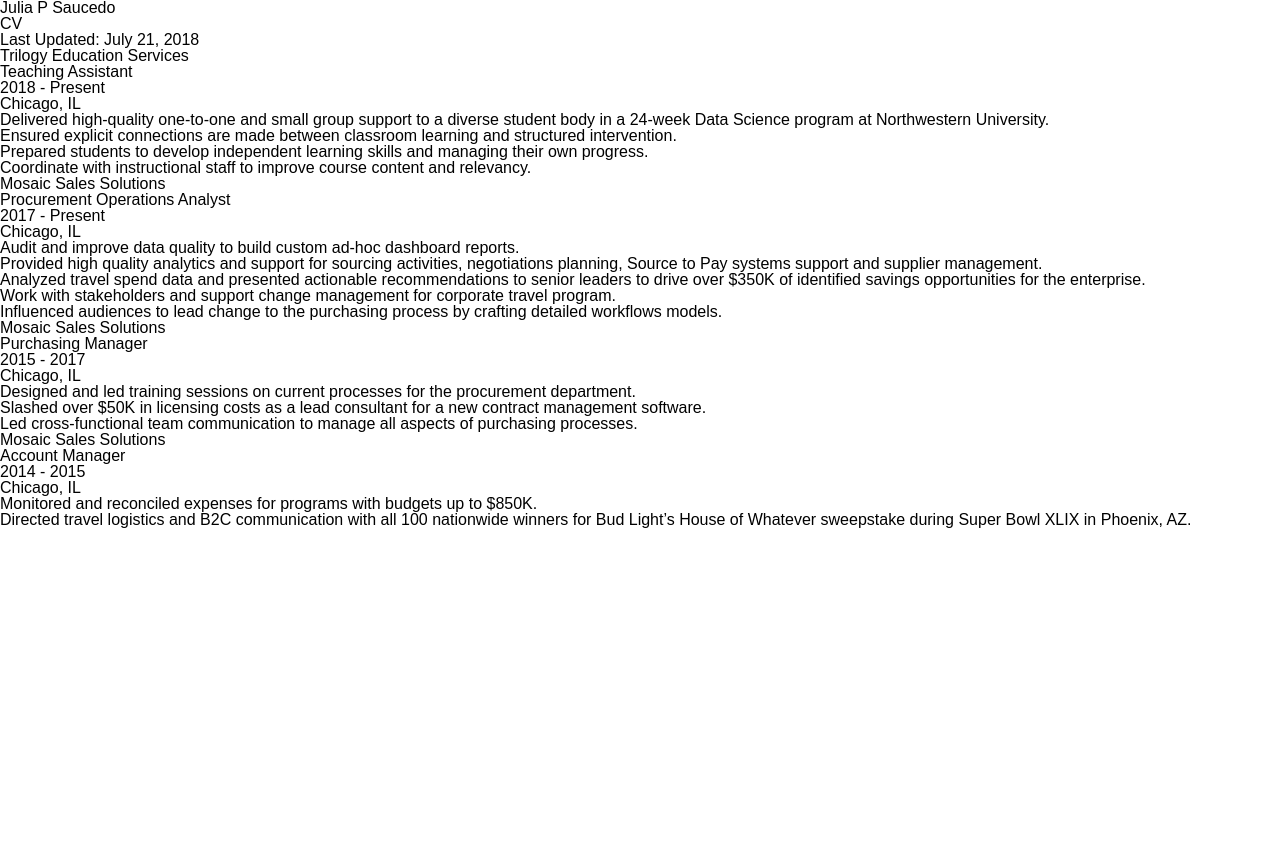
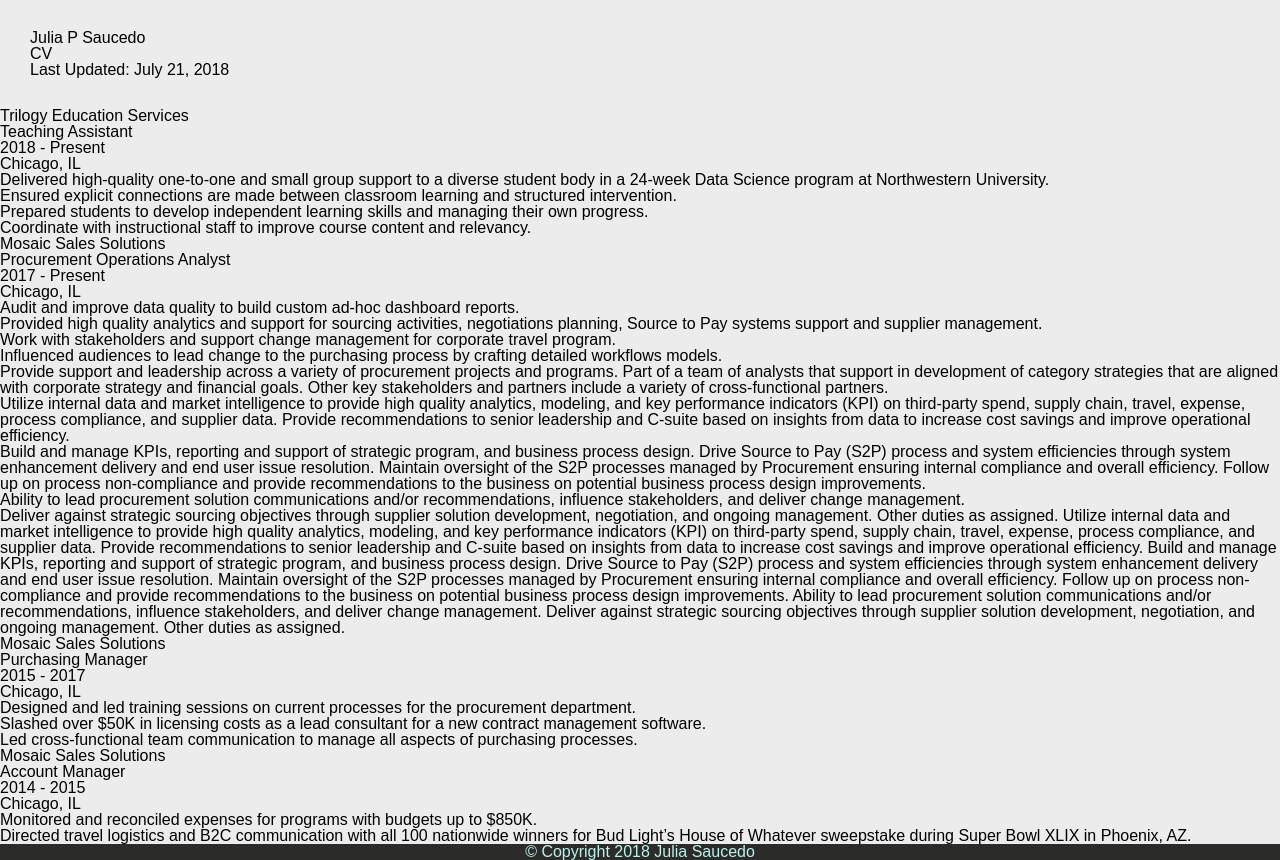
Before and after one commit to JPSauSara/JPSauSara.github.io, a plain HTML site: page resume.html in a window 1280 px wide. Before the commit the page ends 800 px from the top, so only its background shows below. Drawn offline with Linux system fonts and the light colour scheme; a web font is replaced by a local one.

Commit message:
add styles

```diff
--- a/assets/css/style.css
+++ b/assets/css/style.css
@@ -2,4 +2,36 @@
   font-family: dejarip, sans-serif;
   font-style: normal;
   font-weight: 400;
+  font-size: 16px;
+  /* line-height: 10px; */
+  /* use whitesmoke as background */
+  background-color: #ECECEC;
 }
+
+*{
+  box-sizing: border-box;
+  }
+
+.container {
+  clear: both;
+	width: 100%;
+	margin:0 auto;
+}
+
+header {
+  top: 0;
+	z-index: 99;
+  width:100%;
+  margin: 0 0 30 0;
+  padding: 30px;
+}
+
+footer {
+  color: #bef1ed;
+  background-color: #2B2B2A;
+  text-align: center;
+}
+
+.main-content {
+  height: 100%;
+}
--- a/resume.html
+++ b/resume.html
@@ -33,9 +33,20 @@
           <h4>Chicago, IL</h4>
           <p>Audit and improve data quality to build custom ad-hoc dashboard reports.</p>
           <p>Provided high quality analytics and support for sourcing activities, negotiations planning, Source to Pay systems support and supplier management.</p>
-          <p>Analyzed travel spend data and presented actionable recommendations to senior leaders to drive over $350K of identified savings opportunities for the enterprise.</p>
           <p>Work with stakeholders and support change management for corporate travel program.</p>
           <p>Influenced audiences to lead change to the purchasing process by crafting detailed workflows models.</p>
+          <p>Provide support and leadership across a variety of procurement projects and programs. Part of a team of analysts that support in development of category strategies that are aligned with corporate strategy and financial goals. Other key stakeholders and partners include a variety of cross-functional partners.</p>
+          <ul>
+            <li>Utilize internal data and market intelligence to provide high quality analytics, modeling, and key performance indicators (KPI) on third-party spend, supply chain, travel, expense, process compliance, and supplier data. Provide recommendations to senior leadership and C-suite based on insights from data to increase cost savings and improve operational efficiency.</li>
+            <li>Build and manage KPIs, reporting and support of strategic program, and business process design. Drive Source to Pay (S2P) process and system efficiencies through system enhancement delivery and end user issue resolution. Maintain oversight of the S2P processes managed by Procurement ensuring internal compliance and overall efficiency. Follow up on process non-compliance and provide recommendations to the business on potential business process design improvements.</li>
+            <li>Ability to lead procurement solution communications and/or recommendations, influence stakeholders, and deliver change management.</li>
+            Deliver against strategic sourcing objectives through supplier solution development, negotiation, and ongoing management.
+            Other duties as assigned. Utilize internal data and market intelligence to provide high quality analytics, modeling, and key performance indicators (KPI) on third-party spend, supply chain, travel, expense, process compliance, and supplier data. Provide recommendations to senior leadership and C-suite based on insights from data to increase cost savings and improve operational efficiency.
+            Build and manage KPIs, reporting and support of strategic program, and business process design. Drive Source to Pay (S2P) process and system efficiencies through system enhancement delivery and end user issue resolution. Maintain oversight of the S2P processes managed by Procurement ensuring internal compliance and overall efficiency. Follow up on process non-compliance and provide recommendations to the business on potential business process design improvements.
+            Ability to lead procurement solution communications and/or recommendations, influence stakeholders, and deliver change management.
+            Deliver against strategic sourcing objectives through supplier solution development, negotiation, and ongoing management.
+            Other duties as assigned.
+          </ul>
 
           <h3>Mosaic Sales Solutions</h3>
           <h4>Purchasing Manager</h4>
@@ -59,7 +70,9 @@
 
       <!-- End Resume Content -->
     </section>
-
+		<footer>
+      <p>© Copyright 2018 Julia Saucedo</p>
+    </footer>
 
 	</body>
 </html>
```
Also changed, not shown: index.html (+16 -2 lines).
